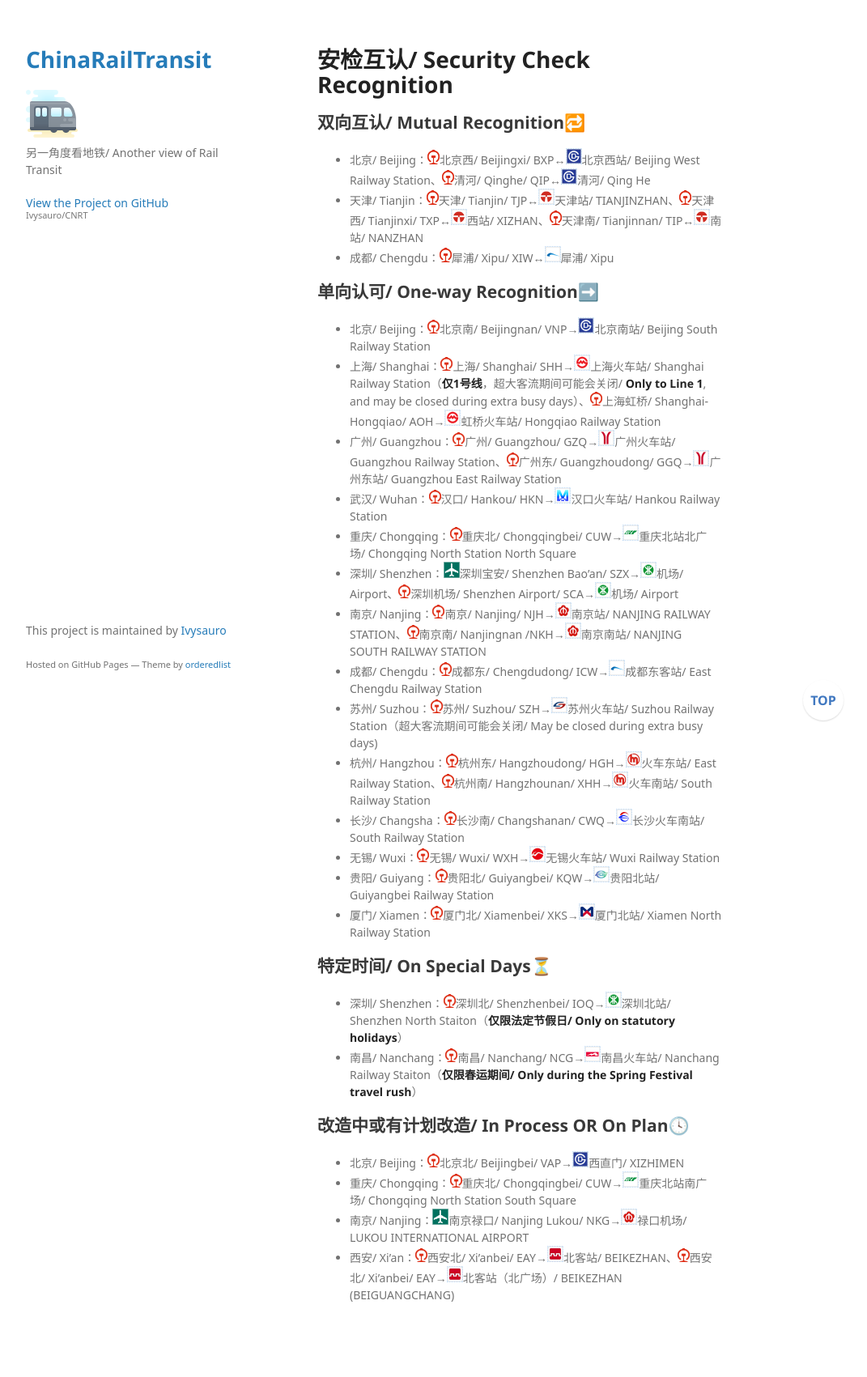
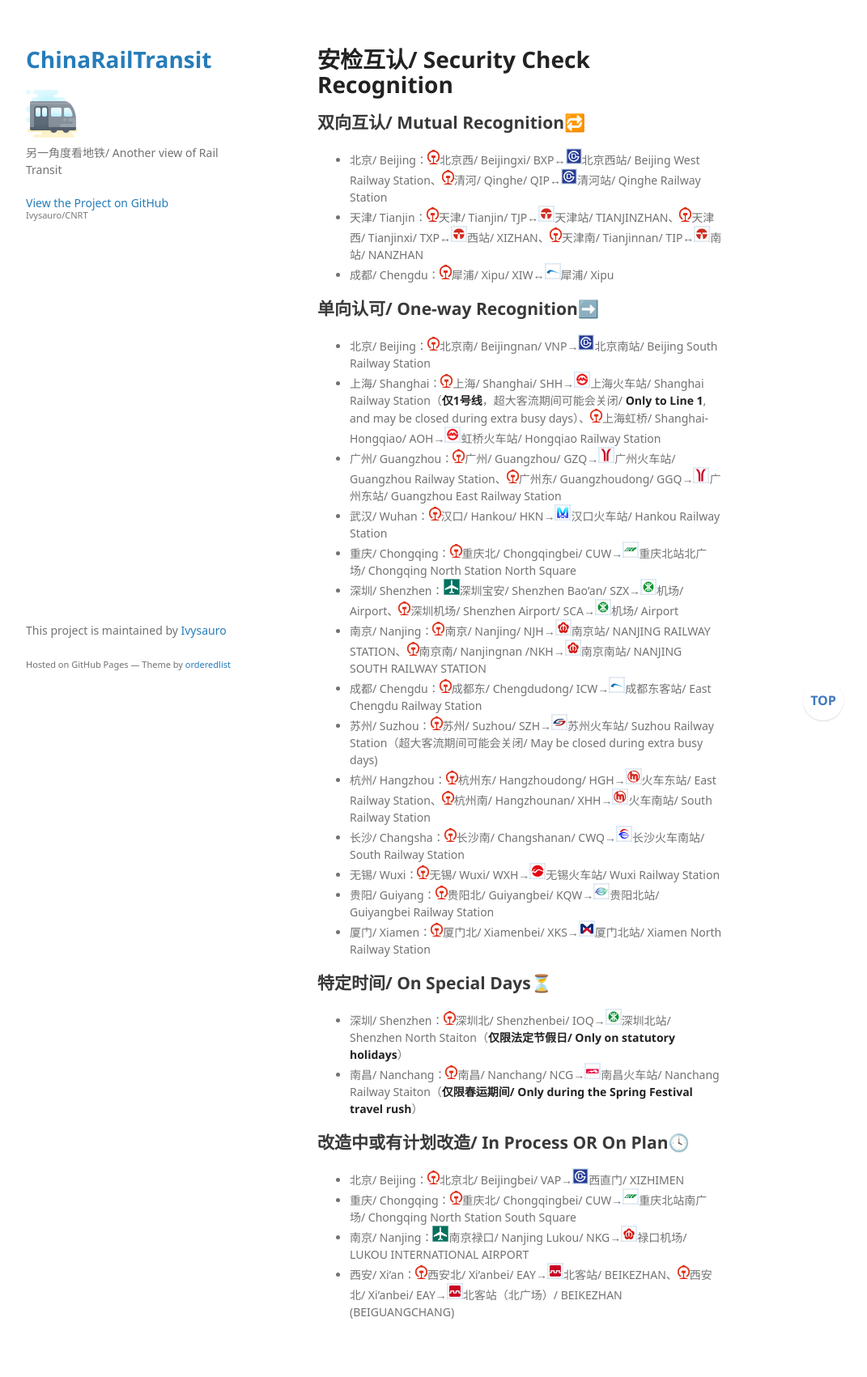
Before and after one commit to Ivysauro/CNRT, a Jekyll site: the page built from data/Security Check.md, in a window 1280 px wide. Shown: the whole page at 81% size, without its empty margins (178-1249 px from the left). Built offline with Jekyll 4.4.1, drawn with Linux system fonts in a browser that asks for light colours; some web fonts are replaced; our own code applies the rules of GitHub Pages for plain Markdown files; a script that is not in the unit is left out; before the commit the page ends 1680 px from its top, so only the background shows below that.

Commit message:
🍊更新北京数据

```diff
--- a/data/Security Check.md
+++ b/data/Security Check.md
@@ -2,7 +2,7 @@
 
 ## 双向互认/ Mutual Recognition🔁
 
-- 北京/ Beijing：<img src="https://raw.githubusercontent.com/Ivysauro/CNRT/master/images/CR.png" width="15" hegiht="15" alt="China Railway"/>北京西/ Beijingxi/ BXP↔<img src="https://raw.githubusercontent.com/Ivysauro/CNRT/master/images/city/bj.gif" width="20" hegiht="20"/>北京西站/ Beijing West Railway Station、<img src="https://raw.githubusercontent.com/Ivysauro/CNRT/master/images/CR.png" width="15" hegiht="15" alt="China Railway"/>清河/ Qinghe/ QIP↔<img src="https://raw.githubusercontent.com/Ivysauro/CNRT/master/images/city/bj.gif" width="20" hegiht="20"/>清河/ Qing He
+- 北京/ Beijing：<img src="https://raw.githubusercontent.com/Ivysauro/CNRT/master/images/CR.png" width="15" hegiht="15" alt="China Railway"/>北京西/ Beijingxi/ BXP↔<img src="https://raw.githubusercontent.com/Ivysauro/CNRT/master/images/city/bj.gif" width="20" hegiht="20"/>北京西站/ Beijing West Railway Station、<img src="https://raw.githubusercontent.com/Ivysauro/CNRT/master/images/CR.png" width="15" hegiht="15" alt="China Railway"/>清河/ Qinghe/ QIP↔<img src="https://raw.githubusercontent.com/Ivysauro/CNRT/master/images/city/bj.gif" width="20" hegiht="20"/>清河站/ Qinghe Railway Station
 - 天津/ Tianjin：<img src="https://raw.githubusercontent.com/Ivysauro/CNRT/master/images/CR.png" width="15" hegiht="15" alt="China Railway"/>天津/ Tianjin/ TJP↔<img src="https://raw.githubusercontent.com/Ivysauro/CNRT/master/images/city/tj.gif" width="20" hegiht="20"/>天津站/ TIANJINZHAN、<img src="https://raw.githubusercontent.com/Ivysauro/CNRT/master/images/CR.png" width="15" hegiht="15" alt="China Railway"/>天津西/ Tianjinxi/ TXP↔<img src="https://raw.githubusercontent.com/Ivysauro/CNRT/master/images/city/tj.gif" width="20" hegiht="20"/>西站/ XIZHAN、<img src="https://raw.githubusercontent.com/Ivysauro/CNRT/master/images/CR.png" width="15" hegiht="15" alt="China Railway"/>天津南/ Tianjinnan/ TIP↔<img src="https://raw.githubusercontent.com/Ivysauro/CNRT/master/images/city/tj.gif" width="20" hegiht="20"/>南站/ NANZHAN
 - 成都/ Chengdu：<img src="https://raw.githubusercontent.com/Ivysauro/CNRT/master/images/CR.png" width="15" hegiht="15" alt="China Railway"/>犀浦/ Xipu/ XIW↔<img src="https://raw.githubusercontent.com/Ivysauro/CNRT/master/images/city/cd.gif" width="20" hegiht="20"/>犀浦/ Xipu
 
```
